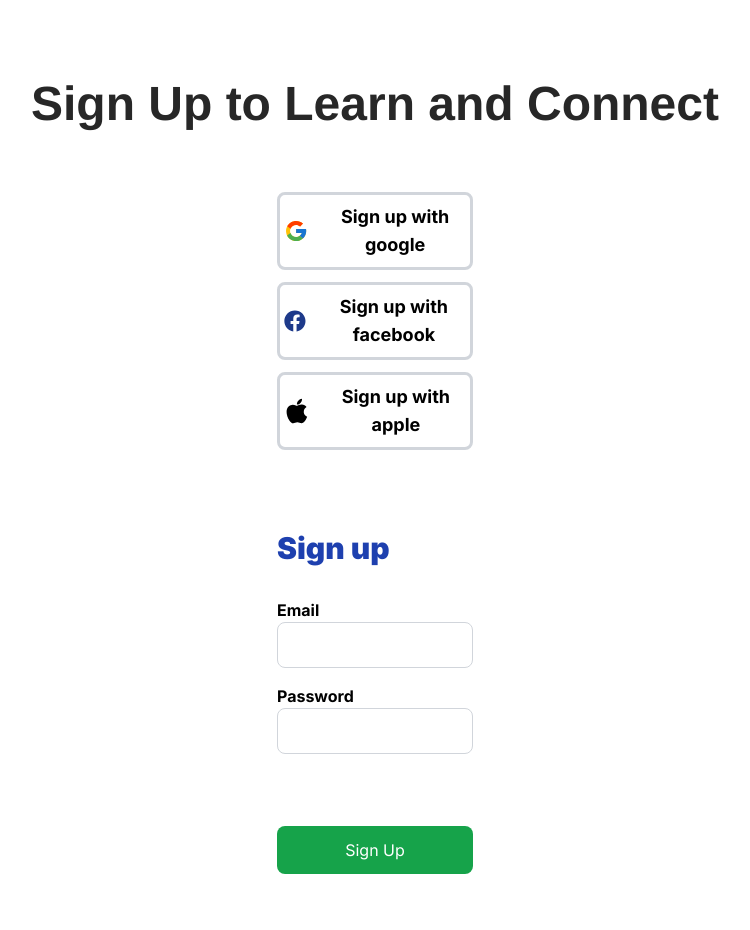
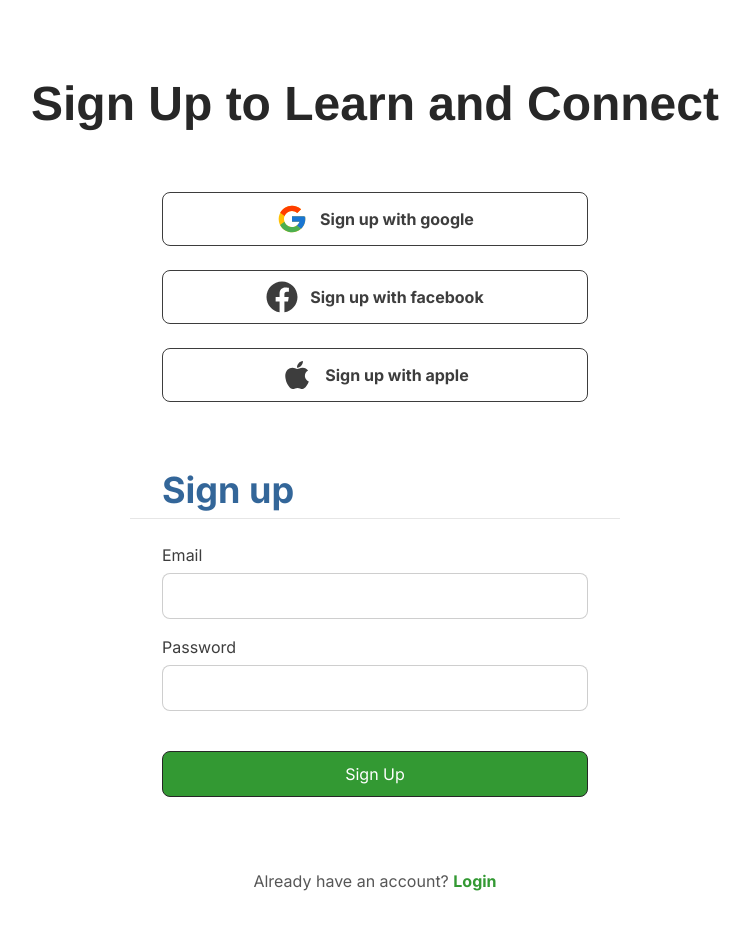
Before and after one commit to Enoverlab-Team-35/9jalingua, a Next.js app: page /signup in a window 1280 px wide. Shown: the top 930 px of the page, without its empty margins (265-1015 px from the left). Built offline with nearby package versions, Linux system fonts and the light colour scheme; no server answers.

Commit message:
Sign Up Fixed

```diff
--- a/app/login/checkbox.module.css
+++ b/app/login/checkbox.module.css
@@ -25,7 +25,7 @@
     border: 1px solid #008000CC;
     border-radius: 4px;
     transition: background-color 0.3s;
-    box-shadow: 0 2px 5px rgba(0, 0, 0, 0.2);
+    box-shadow: 0 2px 5px #00800099;
     cursor: pointer;
 }
 
@@ -45,7 +45,7 @@
 .custom_checkbox:checked~.checkmark {
     background-color: #008000CC;
     border: none;
-    box-shadow: 0 3px 7px rgba(33, 150, 243, 0.3);
+    box-shadow: 0 3px 7px #008000;
 }
 
 .custom_checkbox:checked~.checkmark:after {
--- a/app/signup/page.jsx
+++ b/app/signup/page.jsx
@@ -15,6 +15,7 @@ import {
   FacebookAuthProvider,
   GoogleAuthProvider,
 } from "../firebase/config";
+import Link from "next/link";
 
 export default function Page() {
   const [email, setEmail] = useState("");
@@ -23,13 +24,6 @@ export default function Page() {
   const [user, loading] = useAuthState(auth);
   const router = useRouter();
 
-  //   if (loading) {
-  //     return <div>Loading...</div>;
-  //   }
-
-  //   if (user) {
-  //     router.push("/");
-  //   }
   const handleGoogleSignIn = async () => {
     try {
       await signInWithPopup(auth, googleProvider);
@@ -51,32 +45,35 @@ export default function Page() {
 
   return (
     <AuthLayout text={"Sign Up"}>
-      <div className="flex flex-col justify-center items-center gap-3">
+      <div className="px-8 flex flex-col justify-center items-center gap-6">
         <button
           onClick={handleGoogleSignIn}
-          className="w-[40%] font-bold max-auto flex justify-center items-center border-[3px] border-gray-300 text-black py-2 text-lg rounded-[0.5rem]"
+          className="w-full font-bold flex justify-center items-center gap-3 border border-grays-900 text-grays-900 py-[10px] px-4 text-base rounded-lg hover:bg-grays-100"
         >
-          <FcGoogle className="mr-2 text-4xl rounded-full p-1" />
+          <FcGoogle size={32} />
           Sign up with google
         </button>
-        <button className="w-[40%] font-bold flex justify-center items-center border-[3px] border-gray-300 text-black py-2 text-lg rounded-[0.5rem]">
-          <FaFacebook className="mr-2 text-4xl text-blue-900 rounded-full p-1" />
+        <button
+          className="w-full font-bold flex justify-center items-center gap-3 border border-grays-900 text-grays-900 py-[10px] px-4 text-base rounded-lg hover:bg-grays-100"
+        >
+          <FaFacebook size={32} />
           Sign up with facebook
         </button>
 
-        <button className="w-[40%] font-bold flex justify-center items-center border-[3px] border-gray-300 text-black py-2 text-lg rounded-[0.5rem]">
-          <FaApple className="mr-2 text-4xl rounded-full p-1" />
+        <button className="w-full font-bold flex justify-center items-center gap-3 border border-grays-900 text-grays-900 py-[10px] px-4 text-base rounded-lg hover:bg-grays-100">
+          <FaApple size={32} />
           Sign up with apple
         </button>
       </div>
-      <div>
-        <div className="flex flex-col justify-center items-start w-[40%] mx-auto">
-          <h1 className="text-blue-800 mt-20 font-[900] text-3xl">Sign up</h1>
+
+      <div className="mt-11">
+        <div className="px-8 pt-6 pb-2 flex flex-col justify-center gap-2 border-b border-grays-200">
+          <h1 className="text-blues-900 font-bold text-4xl">Sign up</h1>
         </div>
 
-        <form onSubmit={handleSignUp}>
-          <div className="flex flex-col justify-center items-start w-[40%] mt-8 mx-auto">
-            <label htmlFor="email" className="font-bold text-[16px]">
+        <form className="px-8 pt-6 pb-10" onSubmit={handleSignUp}>
+          <div className="flex flex-col justify-center gap-[6px]">
+            <label htmlFor="email" className="text-grays-900 text-[16px]">
               Email
             </label>
             <input
@@ -84,39 +81,41 @@ export default function Page() {
               id="email"
               name="email"
               value={email}
-              className="mb-4 pl-4 w-full mx-auto  py-2 text-xl
-                            text-gray-700 bg-white border border-gray-300
-                            rounded-[0.5rem] transition ease-in-out"
+              className="py-[10px] px-[14px] w-full text-gray-700 border border-grays-300 rounded-lg"
               onChange={(event) => {
                 setEmail(event?.target.value);
               }}
             />
           </div>
-          <div className="flex flex-col justify-center items-start w-[40%] mx-auto">
-            <label htmlFor="password" className="font-bold text-[16px]">
+          <div className="mt-4 flex flex-col justify-center gap-[6px]">
+            <label htmlFor="password" className="text-grays-900 text-[16px]">
               Password
             </label>
             <input
               type="password"
-              id="email"
-              name="email"
+              id="password"
+              name="password"
               value={password}
-              className="mb-6 pl-4 w-full mx-auto px-5 py-2 text-xl
-                          text-gray-700 bg-white border border-gray-300
-                            rounded-[0.5rem] transition ease-in-out"
+              className="py-[10px] px-[14px] w-full text-gray-700 border border-grays-300 rounded-lg"
               onChange={(event) => {
                 setPassword(event?.target.value);
               }}
             />
           </div>
 
-          <div className="flex justify-center items-center w-[40%] mx-auto mt-12 mb-6">
-            <button className="bg-green-600 w-full rounded-[0.5rem] py-3 text-white">
+          <div className="flex justify-center items-center mt-10">
+            <button className="w-full bg-greens-300 rounded-lg py-[10px] px-[18px] text-white border border-[#272727]">
               Sign Up
             </button>
           </div>
         </form>
       </div>
+
+      <div className="mt-8 pb-10 px-8 border-b border-grays-200">
+        <p className="text-center text-grays-800">
+          Already have an account? <Link href={'/login'} className="text-greens-300 font-bold">Login</Link>
+        </p>
+      </div>
     </AuthLayout>
   );
 }
```
